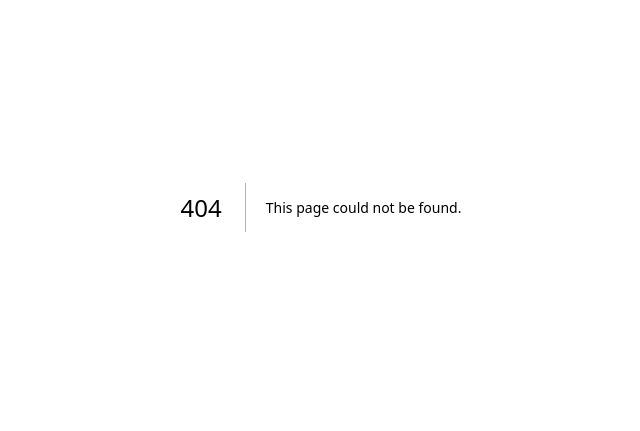
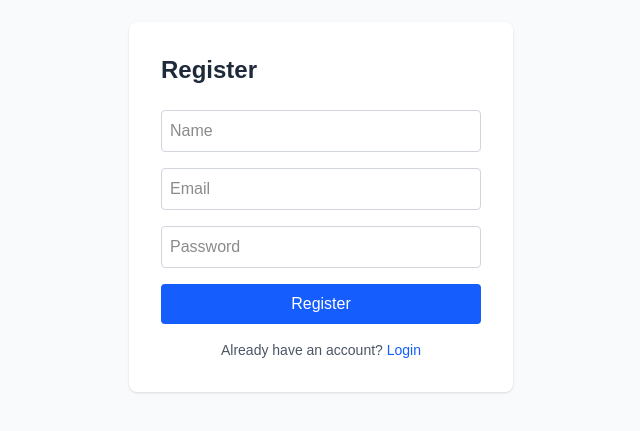
Before and after one commit to Biplob106/mistiri-frontend, a Next.js app: page /register in a window 1280 px wide. Before the commit this address had no page. Shown: the part 193-624 px from the top of the page, without its empty margins (319-959 px from the left). Built offline with nearby package versions, Linux system fonts and the light colour scheme.

Commit message:
feat: add register page with backend integration

```diff
--- a/src/app/layout.tsx
+++ b/src/app/layout.tsx
@@ -1,6 +1,7 @@
 import type { Metadata } from "next";
 import { Geist, Geist_Mono } from "next/font/google";
 import "./globals.css";
+import { Providers } from "./providers";
 
 const geistSans = Geist({
   variable: "--font-geist-sans",
@@ -13,8 +14,8 @@ const geistMono = Geist_Mono({
 });
 
 export const metadata: Metadata = {
-  title: "Create Next App",
-  description: "Generated by create next app",
+  title: "Mistiri",
+  description: "Smart home maintenance assistant",
 };
 
 export default function RootLayout({
@@ -27,7 +28,9 @@ export default function RootLayout({
       lang="en"
       className={`${geistSans.variable} ${geistMono.variable} h-full antialiased`}
     >
-      <body className="min-h-full flex flex-col">{children}</body>
+      <body className="min-h-full flex flex-col">
+        <Providers>{children}</Providers>
+      </body>
     </html>
   );
 }
--- /dev/null
+++ b/src/app/providers.tsx
@@ -0,0 +1,9 @@
+"use client";
+
+import { QueryClient, QueryClientProvider } from "@tanstack/react-query";
+import { useState } from "react";
+
+export function Providers({ children }: { children: React.ReactNode }) {
+  const [client] = useState(() => new QueryClient());
+  return <QueryClientProvider client={client}>{children}</QueryClientProvider>;
+}
--- /dev/null
+++ b/src/app/register/page.tsx
@@ -0,0 +1,86 @@
+"use client";
+
+import { useState } from "react";
+import { useRouter } from "next/navigation";
+import { api } from "@/lib/api";
+
+export default function RegisterPage() {
+  const router = useRouter();
+
+  const [form, setForm] = useState({ name: "", email: "", password: "" });
+  const [error, setError] = useState("");
+  const [loading, setLoading] = useState(false);
+
+  const handleChange = (e: React.ChangeEvent<HTMLInputElement>) => {
+    setForm({ ...form, [e.target.name]: e.target.value });
+  };
+
+  const handleSubmit = async () => {
+    setError("");
+    setLoading(true);
+    try {
+      await api.post("/auth/register", form);
+      // সফল হলে login page-এ পাঠাই
+      router.push("/login");
+    } catch (err: any) {
+      // backend থেকে আসা error message দেখাই
+      setError(err.response?.data?.message || "Something went wrong");
+    } finally {
+      setLoading(false);
+    }
+  };
+
+  return (
+    <div className="flex min-h-screen items-center justify-center bg-gray-50">
+      <div className="w-full max-w-sm rounded-lg bg-white p-8 shadow">
+        <h1 className="mb-6 text-2xl font-bold text-gray-800">Register</h1>
+
+        {error && (
+          <p className="mb-4 rounded bg-red-50 p-2 text-sm text-red-600">
+            {error}
+          </p>
+        )}
+
+        <div className="space-y-4">
+          <input
+            name="name"
+            placeholder="Name"
+            value={form.name}
+            onChange={handleChange}
+            className="w-full rounded border border-gray-300 p-2 focus:border-blue-500 focus:outline-none"
+          />
+          <input
+            name="email"
+            type="email"
+            placeholder="Email"
+            value={form.email}
+            onChange={handleChange}
+            className="w-full rounded border border-gray-300 p-2 focus:border-blue-500 focus:outline-none"
+          />
+          <input
+            name="password"
+            type="password"
+            placeholder="Password"
+            value={form.password}
+            onChange={handleChange}
+            className="w-full rounded border border-gray-300 p-2 focus:border-blue-500 focus:outline-none"
+          />
+          <button
+            onClick={handleSubmit}
+            disabled={loading}
+            className="w-full rounded bg-blue-600 p-2 text-white hover:bg-blue-700 disabled:opacity-50"
+          >
+            {loading ? "Registering..." : "Register"}
+          </button>
+        </div>
+
+        <p className="mt-4 text-center text-sm text-gray-600">
+          Already have an account?{" "}
+          <a href="/login" className="text-blue-600 hover:underline">
+            Login
+          </a>
+        </p>
+      </div>
+    </div>
+  );
+}
--- /dev/null
+++ b/src/lib/api.ts
@@ -0,0 +1,5 @@
+import axios from "axios";
+
+export const api = axios.create({
+  baseURL: "http://localhost:5000/api",
+});
```
